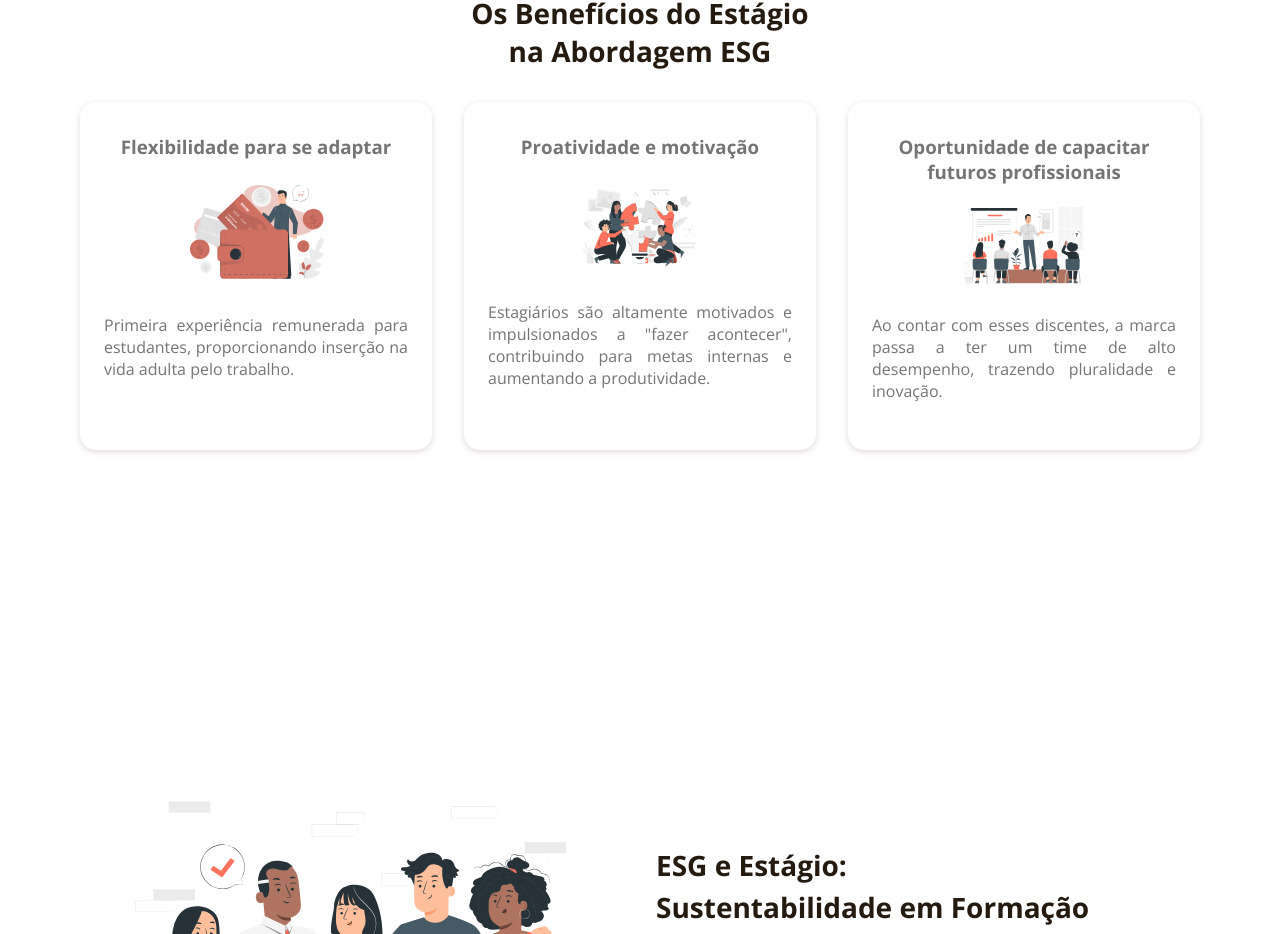
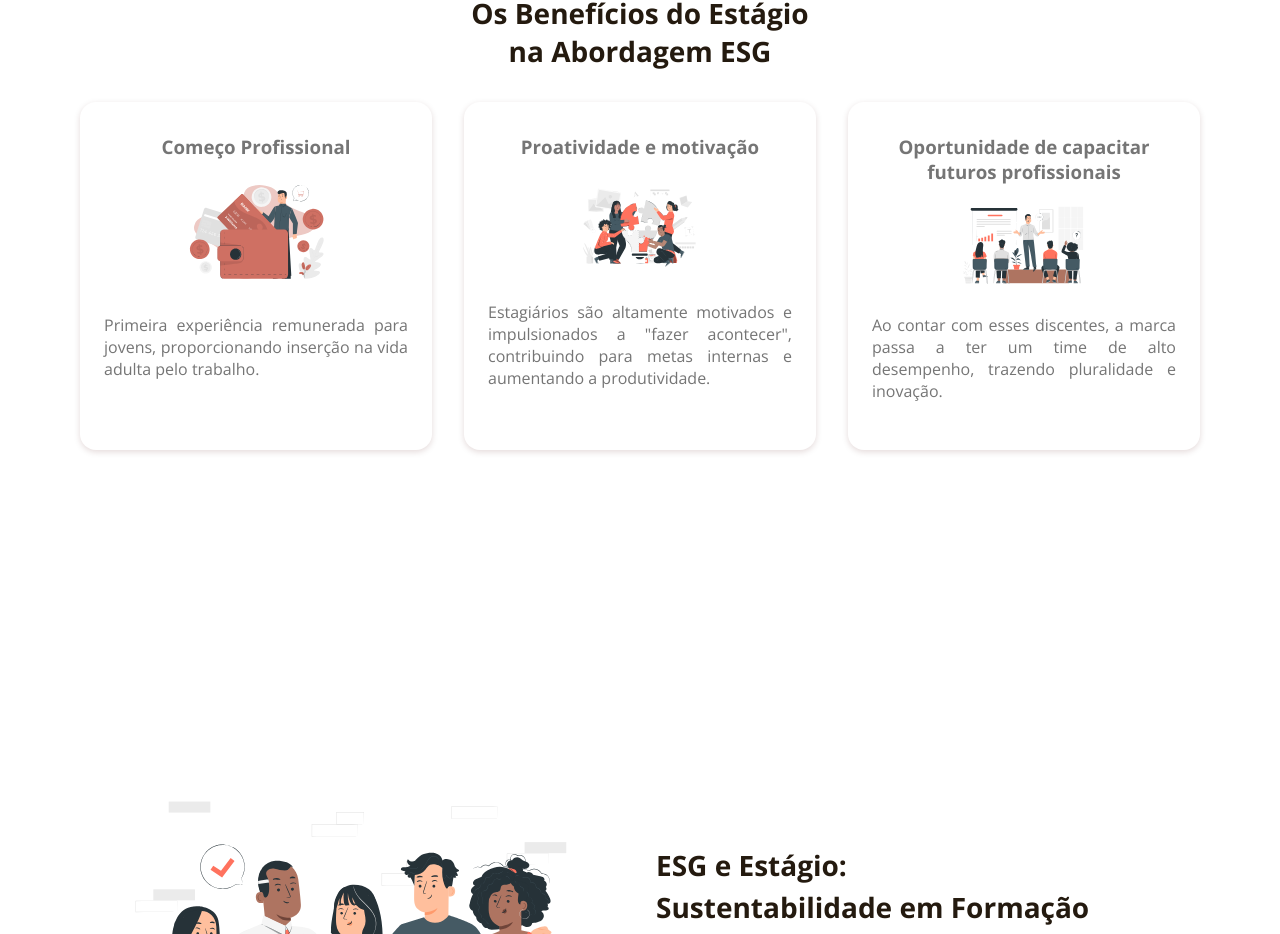
Before and after one commit to GaelBaptista/dr_estagio, a React (Vite) app: page /projects/eventos in a window 1280 px wide. Shown: the part 2817-3751 px from the top of the page. Built offline with nearby package versions, Linux system fonts and the light colour scheme.

Commit message:
CorrecaoOrtografia

```diff
--- a/src/routes/AboutUs/About.tsx
+++ b/src/routes/AboutUs/About.tsx
@@ -128,7 +128,7 @@ export function About() {
   {/* quem somos */}
   <div className="section-head about-TITLE ">
           <h4>Quem  <strong>Somos</strong></h4>
-          <p>Atuando no mercado desde 2015 e com marca registrada no INPI, a <strong> Dr. Estágio </strong> estende sua atuação por todo o
+          <p>Atuando no mercado desde 2015 e com marca registrada no INPI, a <strong> Dr.Estágio </strong> estende sua atuação por todo o
              território nacional, atualmente prestando serviços nos estados do Ceará e Rio Grande do Norte.
              Como especialistas em programas de estágio voltados para o varejo, desempenhamos um papel fundamental no
              desenvolvimento de profissionais de destaque no setor supermercadista. Ao nos tornarmos parceiros de
--- a/src/routes/AboutUs/DrEstagioVid/sobrenosvid.css
+++ b/src/routes/AboutUs/DrEstagioVid/sobrenosvid.css
@@ -78,7 +78,11 @@ padding: 10px;
   z-index: 5000;
   cursor: pointer;
 }
-
+@media  (max-width: 1024px){
+  .VideoSectionAbout .container-video .popup-video video{
+    width: 95%;
+  }
+}
 @media  (max-width: 768px){
 .VideoSectionAbout .container-video .popup-video video{
   width: 95%;
--- a/src/routes/AboutUs/about.css
+++ b/src/routes/AboutUs/about.css
@@ -115,8 +115,8 @@
 }
 .landing-page   .assertiveness h5 {
   color: #2f2f2f;
-  font-size: 14px;
-  margin-bottom: 10px;
+  font-size: 16px;
+  margin-bottom: 5px;
 }
 
 .landing-page .contentAbout .progressContainer {
@@ -292,8 +292,7 @@
   object-fit: cover;
    background-repeat: no-repeat;
 }
-.landing-page-timeline{
-}
+
 
 
 .gestaodh{
--- a/src/routes/Projects/Esg/Esg.tsx
+++ b/src/routes/Projects/Esg/Esg.tsx
@@ -76,7 +76,7 @@ qualquer setor e devem ser cada vez mais valorizados pela sociedade.</p>
                 <h2 className="section__title">Os Benefícios do Estágio  <br/> na Abordagem ESG</h2>
                 <div className="services__container grid">
                     <div className="services__data">
-                        <h3 className="services__subtitle">Flexibilidade para se adaptar</h3>
+                        <h3 className="services__subtitle">Começo Profissional</h3>
                         {/* svg img  */}
                         <svg className="svg__color services__img" viewBox="0 0 135 94" xmlns="http://www.w3.org/2000/svg">
                             <g clip-path="url(#clip0)">
@@ -389,7 +389,7 @@ qualquer setor e devem ser cada vez mais valorizados pela sociedade.</p>
                             </clipPath>
                             </defs>
                         </svg>
-                        <p className="services__description">Primeira experiência remunerada para estudantes,
+                        <p className="services__description">Primeira experiência remunerada para jovens,
                         proporcionando inserção na vida adulta pelo trabalho.</p>
                         <div>
 
--- a/src/routes/Projects/Esg/esg.css
+++ b/src/routes/Projects/Esg/esg.css
@@ -143,6 +143,7 @@ img {
 /*=============== HOME ===============*/
 .home__container {
   row-gap: 3rem;
+  padding: 20px;
 }
 
 .home__title {
@@ -153,6 +154,7 @@ img {
 
 .home__description {
   margin-bottom: var(--mb-2);
+
 }
 
 /*=============== BUTTONS ===============*/
@@ -341,6 +343,10 @@ img {
   .app__buttons {
     grid-template-columns: max-content;
   }
+  .home__container {
+
+    padding: 20px;
+  }
 }
 
 /* For medium devices */
--- a/src/routes/Projects/Sericos/servicos.tsx
+++ b/src/routes/Projects/Sericos/servicos.tsx
@@ -54,7 +54,7 @@ export function Servicos () {
           </div>
           <div className="text">
             <h2 className="title">Nossos Serviços</h2>
-            <p>A <strong> Dr. Estágio </strong>simplifica o processo de contratação de estagiários, permitindo que sua equipe de RH possa focar em outras atividades estratégicas dentro da organização. Nosso programa de estágio visa primordialmente proporcionar aprendizado, assegurando que nossos estagiários alcancem um desempenho profissional notável
+            <p>A <strong> Dr.Estágio </strong>simplifica o processo de contratação de estagiários, permitindo que sua equipe de RH possa focar em outras atividades estratégicas dentro da organização. Nosso programa de estágio visa primordialmente proporcionar aprendizado, assegurando que nossos estagiários alcancem um desempenho profissional notável
                enquanto a empresa contratante colhe os benefícios da legislação de incentivo ao estágio sem lidar com complicações burocráticas.</p>
             <a className="button" target="_blank" href="https://wa.me/message/SUGMGVU6UMJOD1">Fale Conosco</a>
           </div>
@@ -113,7 +113,7 @@ export function Servicos () {
     <div className="text">
       <h2 className="title">Entre em contato com a gente!</h2>
       <p>
-A <strong>Dr. Estágio</strong> pode ajudar sua empresa a reduzir custos e oferecer oportunidades de carreira para os talentos em ascensão.</p>
+A <strong>Dr.Estágio</strong> pode ajudar sua empresa a reduzir custos e oferecer oportunidades de carreira para os talentos em ascensão.</p>
       <a href="https://wa.me/message/SUGMGVU6UMJOD1" target="_blank" className="button"><i className="icon-whatsapp"></i> Entrar em contato</a>
     </div>
     <div className="links">
```
